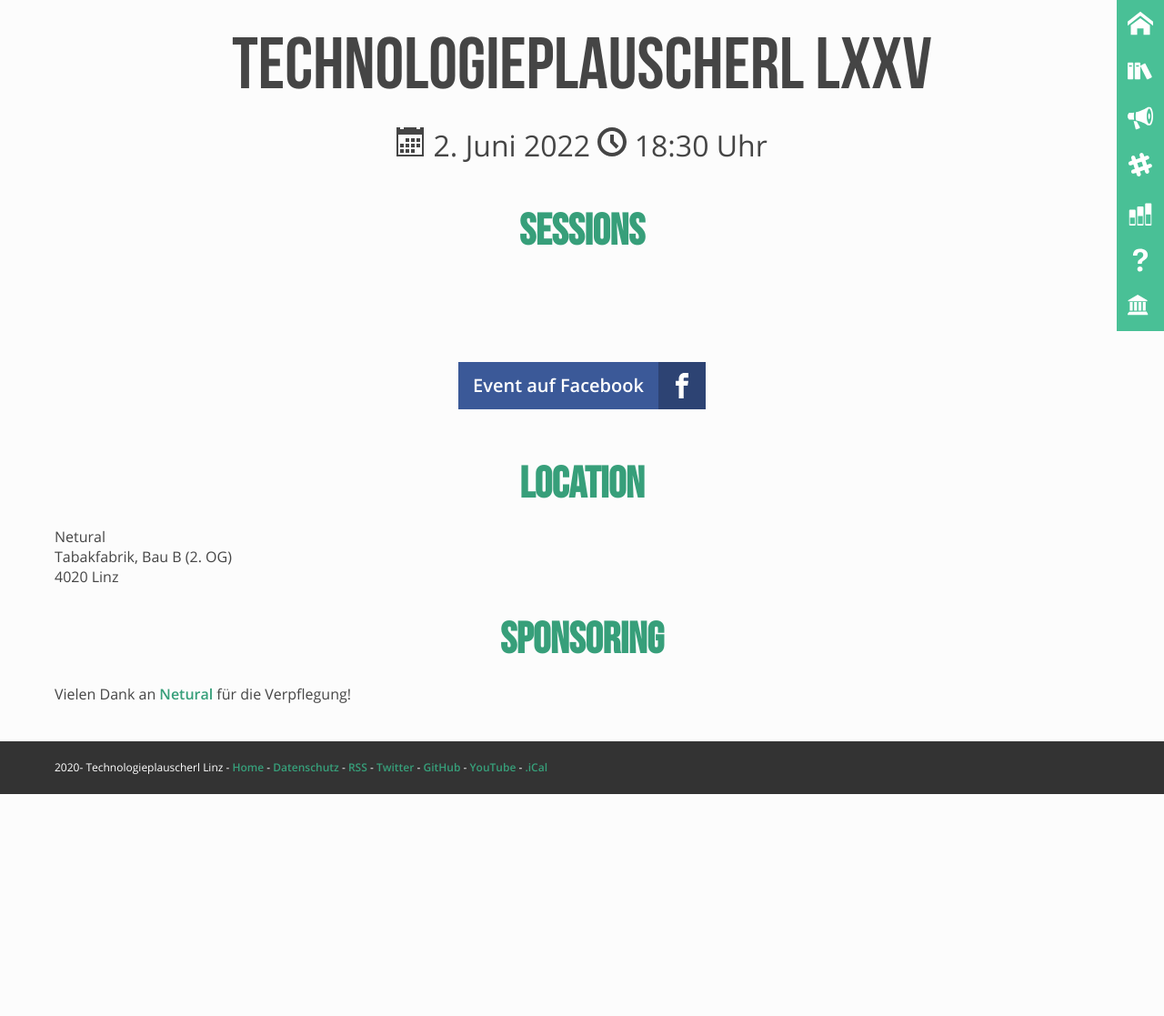
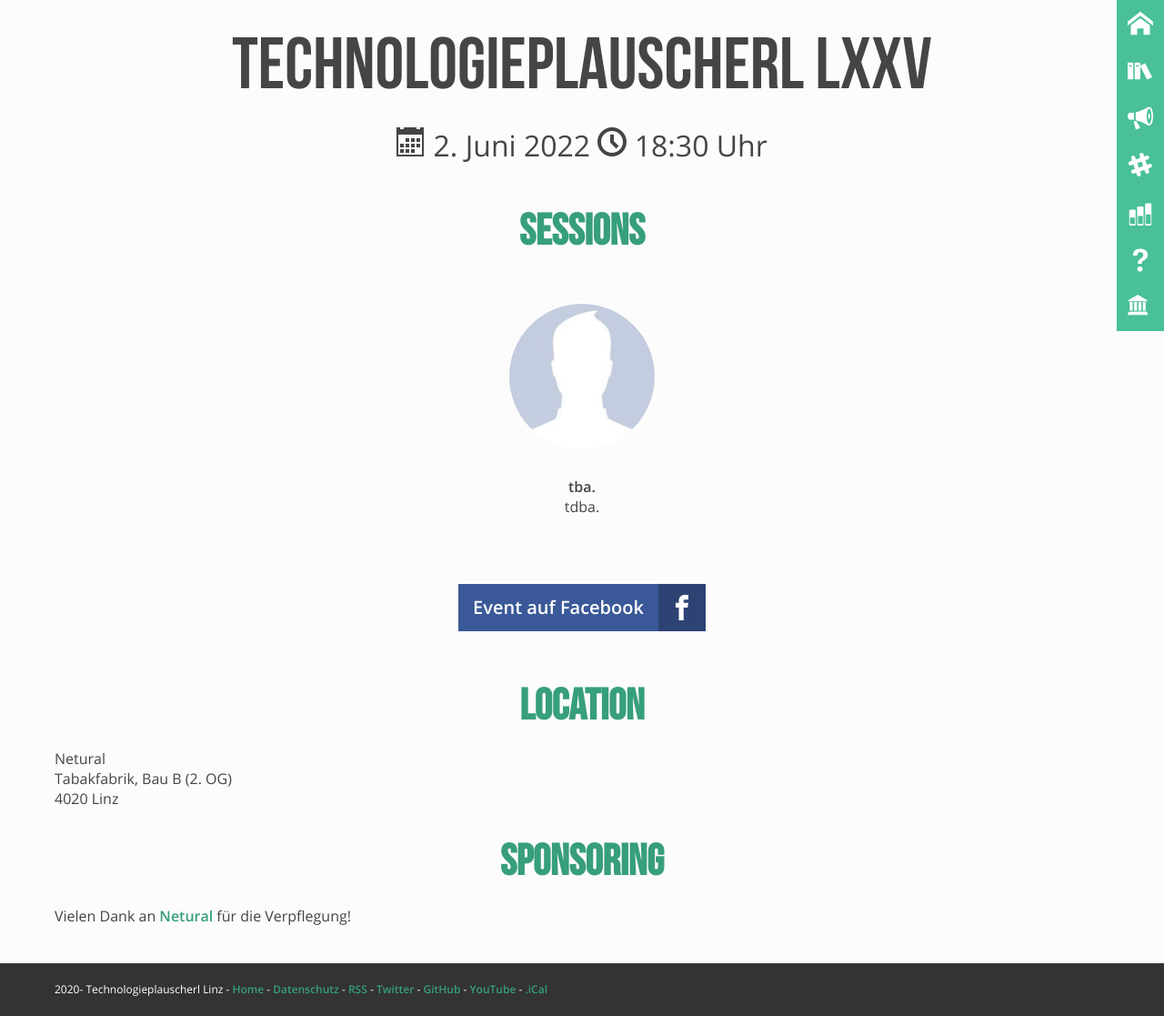
Before and after one commit to mericanAncer127/plauscherl, a Jekyll site: the page built from _plauscherl/75.html, in a window 1280 px wide. Shown: the whole page at 91% size. Built offline with Jekyll 4.4.1, drawn with Linux system fonts in a browser that asks for light colours; before the commit the page ends 900 px from its top, so only the background shows below that.

Commit message:
Update 75.html

```diff
--- a/_plauscherl/75.html
+++ b/_plauscherl/75.html
@@ -17,4 +17,9 @@ location:
   city: "Linz"
   zip: "4020"
 sponsor: <a href="https://www.netural.com/">Netural</a>
+speakers:
+-
+  name: "tba."
+  talk: "tdba."
+  img: /img/speaker_male_no_img.jpg
 ---
```
